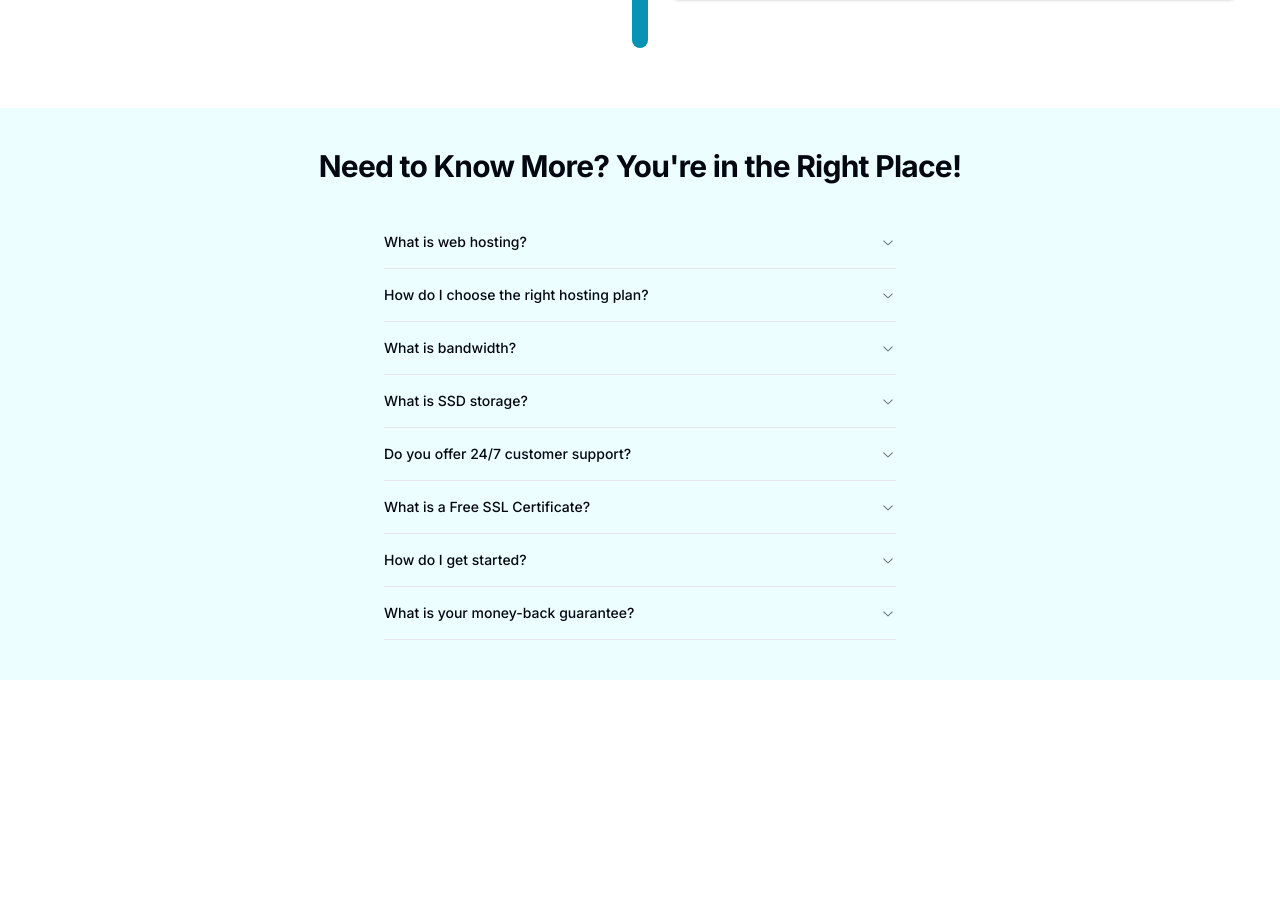
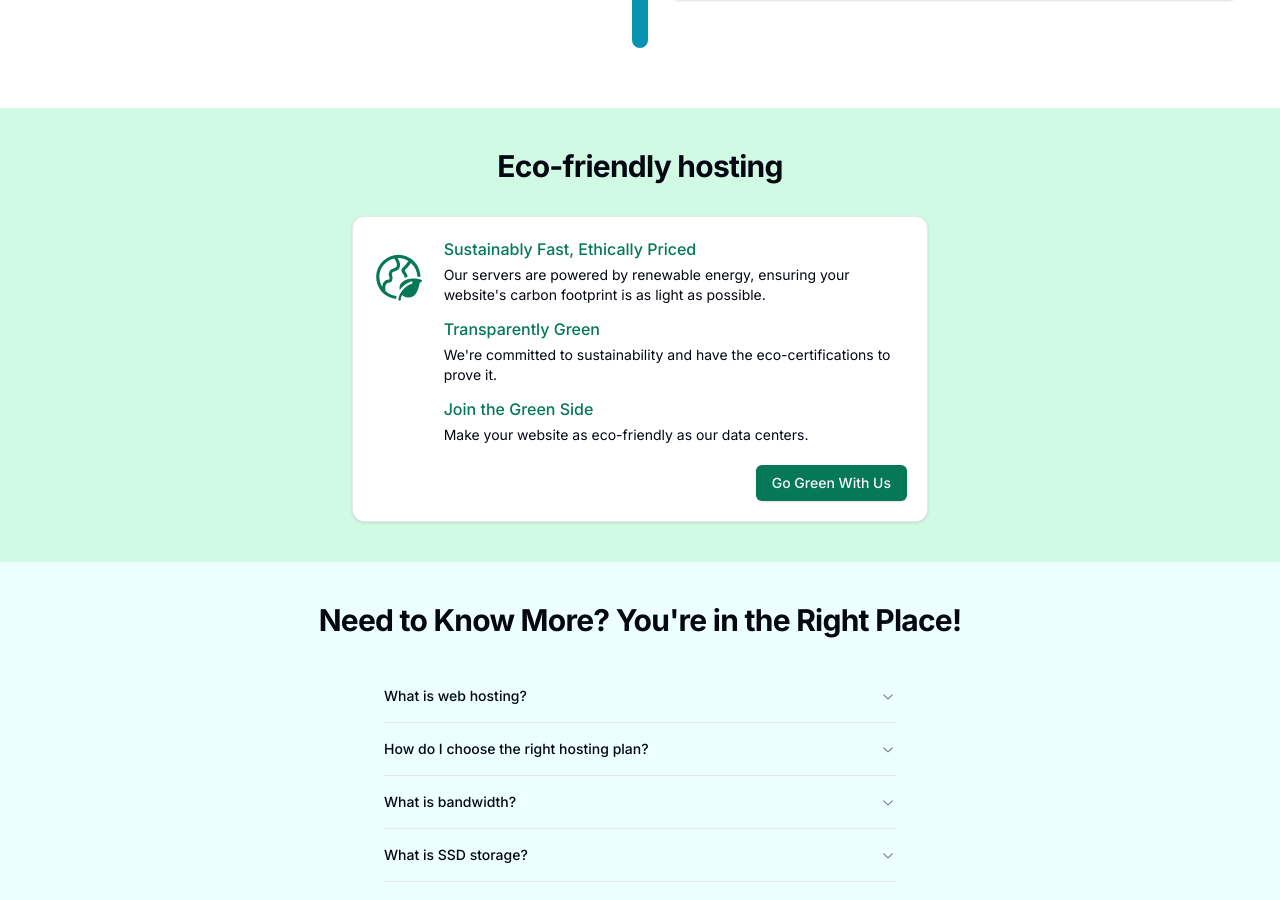
Before and after one commit to rosenthaljacob/guaranteed-host, a Next.js app: page / in a window 1280 px wide. Shown: the part 2706-3606 px from the top of the page. Before the commit the page ends 3386 px from the top, so only its background shows below. Built offline with nearby package versions, Linux system fonts and the light colour scheme.

Commit message:
Eco-hosting section created

```diff
--- /dev/null
+++ b/src/features/landingPage/sections/eco-hosting/EcoHosting.tsx
@@ -0,0 +1,53 @@
+import React from "react";
+// Layout
+import Container from "@/layout/Container";
+// Components
+import { Card } from "@/components/ui/card";
+import { Button } from "@/components/ui/button";
+// Icons
+import { Icon } from "@iconify/react";
+
+export default function EcoHosting() {
+  return (
+    <section id="eco-hosting" className="w-full bg-emerald-100">
+      <Container className="py-10 grid gap-8">
+        <h2 className="text-3xl font-bold text-center tracking-tight">
+          Eco-friendly hosting
+        </h2>
+        <Card className="flex p-5 max-w-xl w-full mx-auto gap-5">
+          <Icon
+            icon="fluent:earth-leaf-32-regular"
+            className="w-20 h-20 text-emerald-700"
+          />
+          <div className="grid gap-1">
+            <h6 className="text-medium font-medium text-emerald-700 ">
+              Sustainably Fast, Ethically Priced
+            </h6>
+            <p className="text-sm">
+              Our servers are powered by renewable energy, ensuring your
+              website's carbon footprint is as light as possible.
+            </p>
+            <h6 className="mt-2 text-medium font-medium text-emerald-700">
+              Transparently Green
+            </h6>
+            <p className="text-sm">
+              We're committed to sustainability and have the eco-certifications
+              to prove it.
+            </p>
+            <h6 className="mt-2 text-medium font-medium text-emerald-700">
+              Join the Green Side
+            </h6>
+            <p className="text-sm">
+              Make your website as eco-friendly as our data centers.
+            </p>
+            <div className="flex mt-4">
+              <Button className="ml-auto bg-emerald-700 hover:bg-emerald-700/90">
+                Go Green With Us
+              </Button>
+            </div>
+          </div>
+        </Card>
+      </Container>
+    </section>
+  );
+}
--- a/src/pages/index.tsx
+++ b/src/pages/index.tsx
@@ -4,6 +4,7 @@ import Plans from "@/features/landingPage/sections/plans/Plans";
 import Testimonials from "@/features/landingPage/sections/testimonials/Testimonials";
 import FaqSection from "@/features/landingPage/sections/faq/FaqSection";
 import Services from "@/features/landingPage/sections/services/Services";
+import EcoHosting from "@/features/landingPage/sections/eco-hosting/EcoHosting";
 
 // Layout
 import BaseLayout from "@/layout/BaseLayout";
@@ -20,6 +21,7 @@ export default function Home() {
       <Plans />
       <Testimonials />
       <Services />
+      <EcoHosting />
       <FaqSection />
     </>
   );
```
